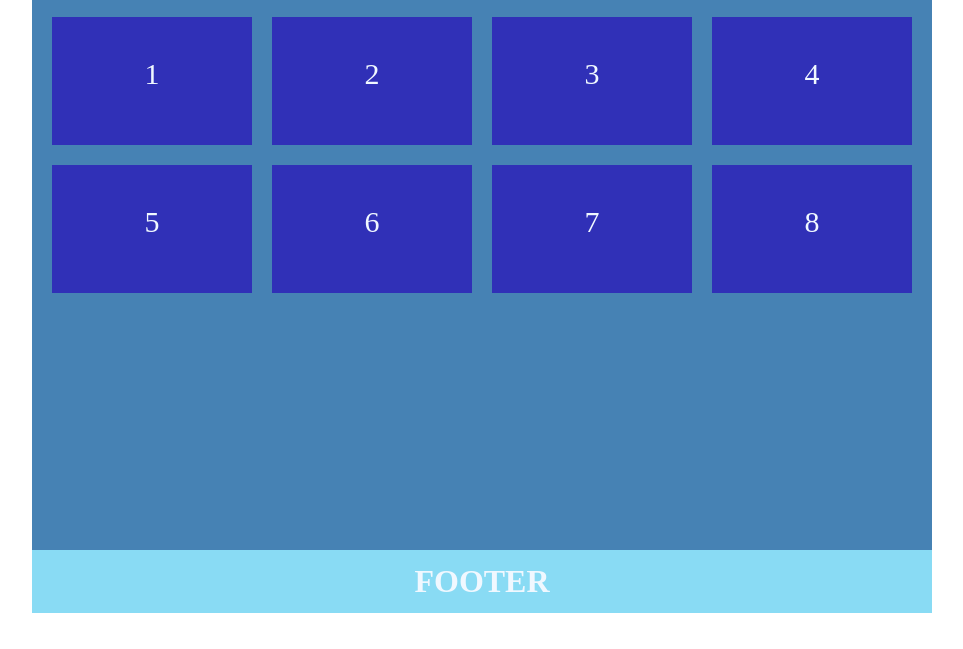
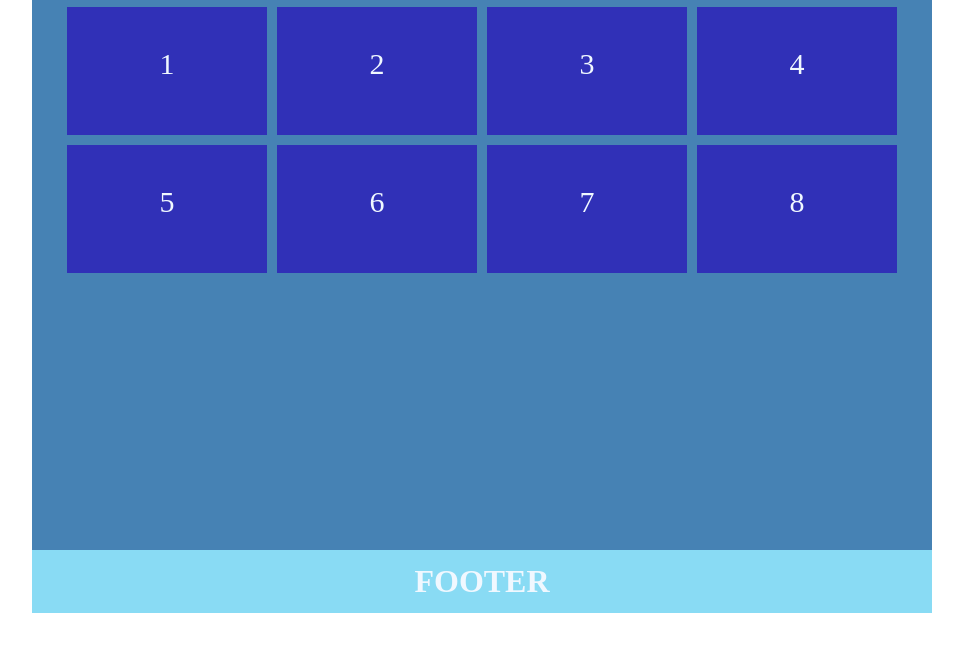
Before and after one commit to VladislavGrinevich/Homework7, a plain HTML site: page index.html in a window 1280 px wide. Shown: the part 151-800 px from the top of the page, without its empty margins (158-1121 px from the left). Drawn offline with Linux system fonts and the light colour scheme.

Commit message:
Add flex gap to style.css

```diff
--- a/style.css
+++ b/style.css
@@ -56,6 +56,7 @@
   justify-content: center;
   flex-wrap: wrap;
   align-content: center;
+  gap: 10px;
   padding: 0px;
   }
 
@@ -64,7 +65,6 @@
   width: 100%;
   max-width: 200px;
   min-height: 16vh;
-  margin: 10px;
   color: aliceblue;
   font-size: 30px;
   text-align: center;
```
